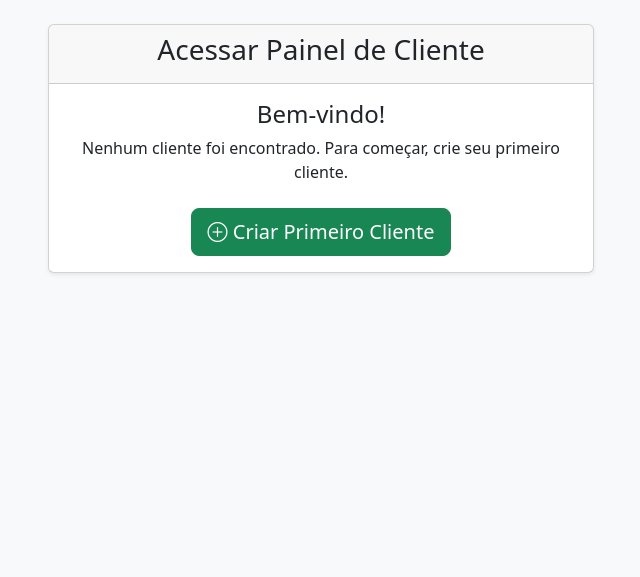
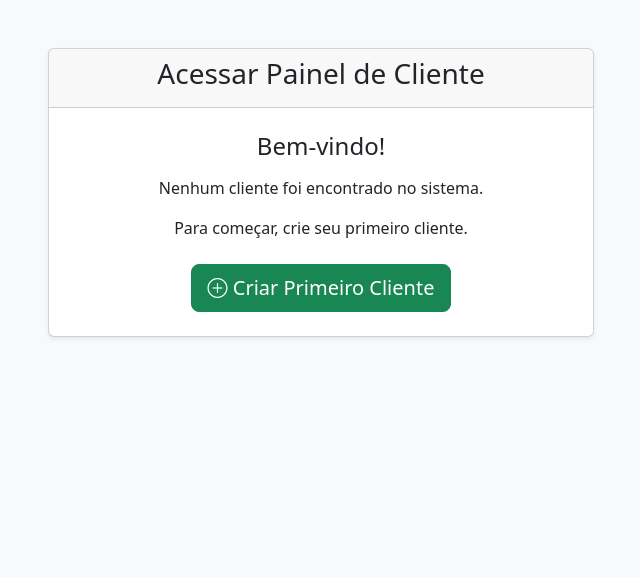
Before and after one commit to automacaoricardo33/POST-GERAL, a Flask app: template templates/login.html in a window 1280 px wide. Shown: the part 56-633 px from the top of the page, without its empty margins (319-959 px from the left). Run offline with Flask 3, Linux system fonts and the light colour scheme; the template is opened without the code that fills it, so the values that code supplies are empty; some libraries are stand-ins or nearby versions.

Commit message:
Update login.html

```diff
--- a/templates/login.html
+++ b/templates/login.html
@@ -1,13 +1,13 @@
 {% extends 'layout.html' %}
 {% block title %}Login - RS Sistema de Automação{% endblock %}
 {% block content %}
-<div class="row justify-content-center">
+<div class="row justify-content-center mt-5">
     <div class="col-md-6">
         <div class="card shadow-sm">
             <div class="card-header text-center">
                 <h3>Acessar Painel de Cliente</h3>
             </div>
-            <div class="card-body">
+            <div class="card-body p-4">
                 {% with messages = get_flashed_messages(with_categories=true) %}
                     {% if messages %}
                         {% for category, message in messages %}
@@ -34,8 +34,9 @@
                     </form>
                 {% else %}
                     <div class="text-center">
-                        <h4>Bem-vindo!</h4>
-                        <p>Nenhum cliente foi encontrado. Para começar, crie seu primeiro cliente.</p>
+                        <h4 class="mb-3">Bem-vindo!</h4>
+                        <p>Nenhum cliente foi encontrado no sistema.</p>
+                        <p>Para começar, crie seu primeiro cliente.</p>
                         <a href="{{ url_for('adicionar_cliente') }}" class="btn btn-success btn-lg mt-2">
                             <i class="bi bi-plus-circle"></i> Criar Primeiro Cliente
                         </a>
```
